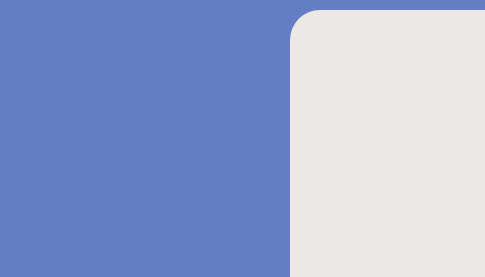
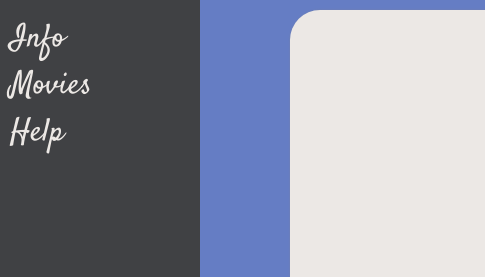
Before and after one commit to Zelkia/profile, a plain HTML site: page index.html in a window 1280 px wide. Shown: the top 277 px of the page, 0-485 px from the left. Drawn offline with nearby package versions, Linux system fonts and the light colour scheme.

Commit message:
added fixed sidebar with anchors to page sections

```diff
--- a/index.html
+++ b/index.html
@@ -9,8 +9,16 @@
   </head>
 
   <body>
+    <div id="sidebar">
+      <ul>
+        <li><a href="#summary">Info</a></li>
+        <li><a href="#favorite-movies">Movies</a></li>
+        <li><a href="#help">Help</a></li>
+      </ul>
+    </div>
+    <div class="page-content">
       <div class="container text-center">
-      <div class="card">
+        <div class="card" id="summary">
           <img class="img_large" src="images/profile.png" alt="robinson_coulton">
           <h1>Robinson Coulton</h1>
           <h2>Software Student</h2>
@@ -40,7 +48,7 @@
           </ul>
         </div>
 
-      <div class="card">
+        <div class="card" id="favorite-movies">
           <h2 class="text-center">My Favorite movies</h2>
 
           <table>
@@ -76,7 +84,7 @@
           </table>
         </div>
 
-      <div class="card">
+        <div class="card" id="help">
         <h2 class="text-center">About this page</h2>
         <p>This page has been coded during the <a href="https://lewagon.org/program" target="_blank">FullStack program @LeWagon</a>. That was probably the best experience of my entire life.</p>
 
@@ -99,5 +107,6 @@
         </ul>
         </div>
       </div>
+    </div>
   </body>
 </html>
--- a/style.css
+++ b/style.css
@@ -32,7 +32,7 @@ a {
   text-decoration: none;
 }
 
-a:hover{
+a:hover {
   color: #F59292;
 }
 
@@ -75,3 +75,28 @@ ul {
   display: inline-block;
   padding: 0px 20px;
 }
+
+#sidebar {
+  position: fixed;
+  width: 200px;
+  left: 0;
+  top: 0;
+  bottom: 0;
+  background-color: #404144;
+}
+
+.page-content {
+  /*margin-left: 300px;*/
+}
+
+#sidebar a {
+  font-family: 'Satisfy', cursive;
+  color: #ECE8E5;
+  font-size: 24pt;
+  padding: 0px 10px;
+}
+
+
+#sidebar a:hover {
+  color: #F59292;
+}
```
Lines whose indentation alone changed are shown as unchanged.
